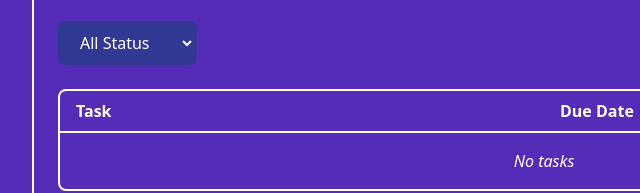
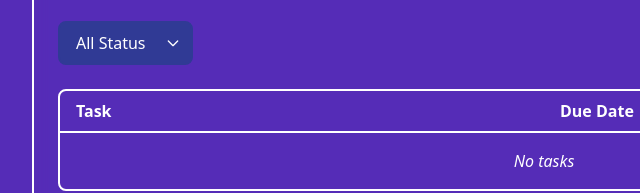
Before and after one commit to sigitwijk16/CodingCamp-290925-sigitwijonarko, a plain HTML site: page index.html in a window 1280 px wide. Shown: the part 177-370 px from the top of the page, 96-736 px from the left. Drawn offline with nearby package versions, Linux system fonts and the light colour scheme.

Commit message:
chore: make prettier dropdown

```diff
--- a/index.html
+++ b/index.html
@@ -27,12 +27,20 @@
         </form>
 
         <div class="flex flex-col sm:flex-row justify-between gap-3 mt-6">
-            <select id="filter"
-                class="bg-[#303a95] border-2 border-[#303a95] rounded-lg text-white p-2 px-4 hover:bg-[#4361ee] hover:border-[#4361ee] transition">
-                <option value="all">All Status</option>
-                <option value="Pending">Pending</option>
-                <option value="Completed">Completed</option>
-            </select>
+            <div class="relative w-fit">
+                <select id="filter"
+                    class="appearance-none bg-[#303a95] border-2 border-[#303a95] rounded-lg text-white p-2 pr-8 pl-4 hover:bg-[#4361ee] hover:border-[#4361ee] transition">
+                    <option value="all">All Status</option>
+                    <option value="Pending">Pending</option>
+                    <option value="Completed">Completed</option>
+                </select>
+                <svg class="w-4 h-4 absolute right-3 top-1/2 -translate-y-1/2 text-white pointer-events-none"
+                    xmlns="http://www.w3.org/2000/svg" fill="none" viewBox="0 0 24 24" stroke="currentColor">
+                    <path stroke-linecap="round" stroke-linejoin="round" stroke-width="2" d="M19 9l-7 7-7-7" />
+                </svg>
+
+            </div>
+
             <button id="delete-all"
                 class="bg-[#e20f44] border-2 rounded-lg text-white p-2 px-4 hover:bg-red-700 transition">
                 Delete All
```
